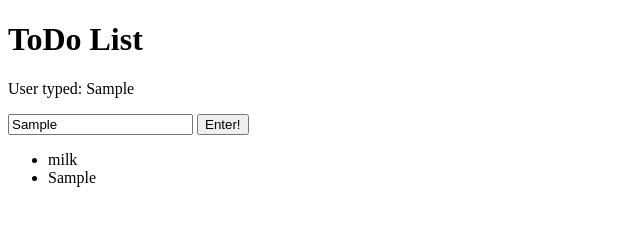
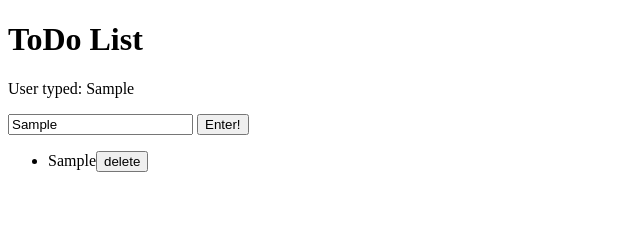
Before and after one commit to ornerykiwi/events_lab, a plain HTML site: page code/lab_jsevents_start_code/index.html in a window 1280 px wide. Both pictures are taken after typing "Sample" into the empty fields and a click on the button "Enter!". Shown: the whole page, without its empty margins (0-640 px from the left). Drawn offline with Linux system fonts and the light colour scheme.

Commit message:
completed delete button for each item

```diff
--- a/code/lab_jsevents_start_code/index.html
+++ b/code/lab_jsevents_start_code/index.html
@@ -21,7 +21,7 @@
 
         <ul id="list">
             <!-- items on ToDo list go here! -->
-            <li>milk</li>
+            <!-- <li> </li> -->
         </ul>
 
     </div>
--- a/code/lab_jsevents_start_code/script.js
+++ b/code/lab_jsevents_start_code/script.js
@@ -3,8 +3,8 @@
 const enterButton = document.querySelector("#enter");
 const list = document.querySelector("#list");
 const textInput = document.querySelector("#new-todo");
-const textOutput = document.querySelector("#text-output")
-const addToDo = document.querySelector("#todo-form")
+const textOutput = document.querySelector("#text-output");
+const addToDo = document.querySelector("#todo-form");
 
 //Logic
 
@@ -22,5 +22,11 @@ addToDo.addEventListener("submit", (event) => {
     const newItem = document.createElement("li");
     newItem.innerText = event.target[0].value;
     list.appendChild(newItem);
-
-})
+    const deleteButton = document.createElement("button");
+    deleteButton.textContent = "delete";
+    deleteButton.addEventListener("click", () => {
+        list.removeChild(newItem);
+    });
+    newItem.appendChild(deleteButton);
+    list.appendChild(newItem);
+});
```
